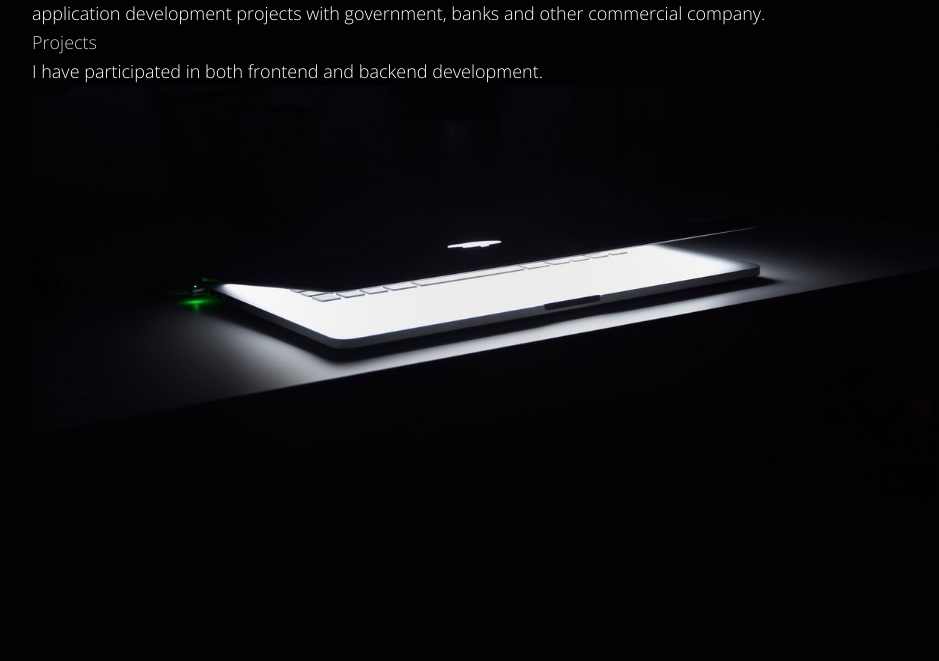
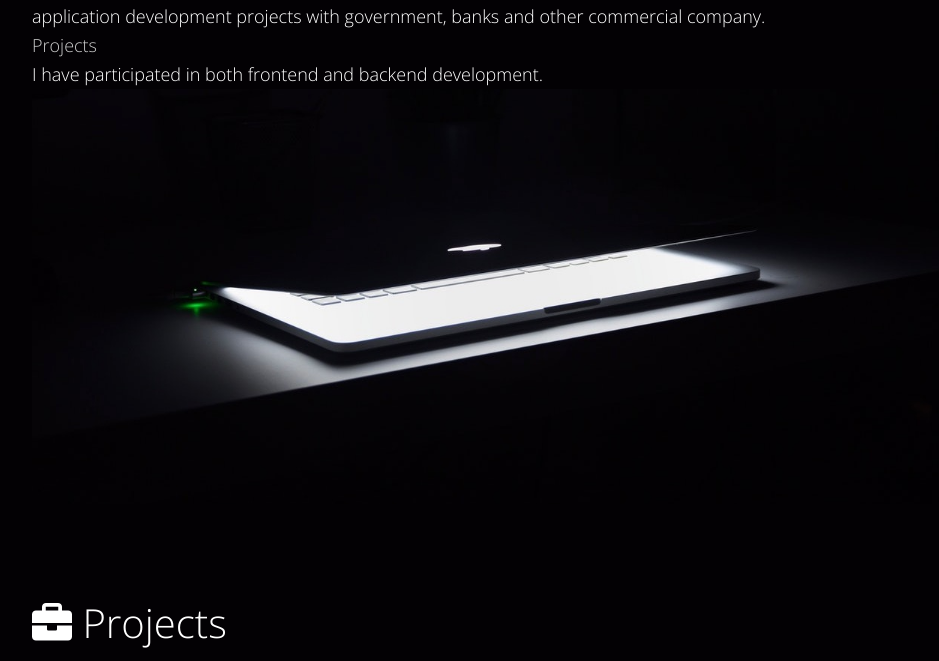
Before and after one commit to wuyeelok/wuyeelok.github.io, a website built with Vite: page index.html in a window 1280 px wide. Shown: the part 766-1427 px from the top of the page, without its empty margins (128-1067 px from the left). Built offline with nearby package versions, Linux system fonts and the light colour scheme; some packages are replaced by stand-ins of ours.

Commit message:
Utilities: Migrate section

```diff
--- a/sass/abstracts/_typography.scss
+++ b/sass/abstracts/_typography.scss
@@ -7,6 +7,7 @@ $ff-accent: $ff-serif;
 $font-sizes: (
   900: clamp(2.5rem, 0.5rem + 10vw, 5rem),
   800: clamp(2.5rem, 0.5rem + 7vw, 3.75rem),
+  700: clamp(2rem, 0.5rem + 5vw, 2.5rem),
   600: clamp(1.4rem, 0.5rem + 3vw, 1.6875rem),
   500: 1.3125rem,
   400: 1.125rem,
--- a/sass/utilities/_index.scss
+++ b/sass/utilities/_index.scss
@@ -9,3 +9,4 @@
 @forward "./font-families";
 @forward "./text-center";
 @forward "./uppercase";
+@forward "./section";
--- /dev/null
+++ b/sass/utilities/_section.scss
@@ -0,0 +1,11 @@
+@use "../abstracts/" as *;
+
+/* Section */
+.section {
+  padding: 2rem 0;
+}
+
+.section-head {
+  font-size: fs(700);
+  margin: 1rem 0 0 0;
+}
```
